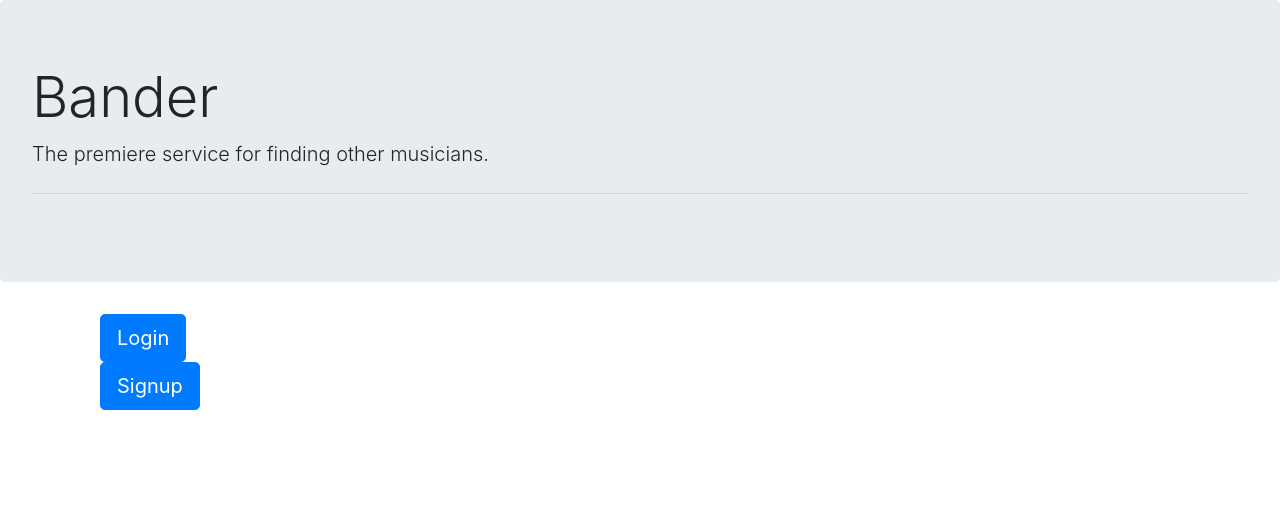
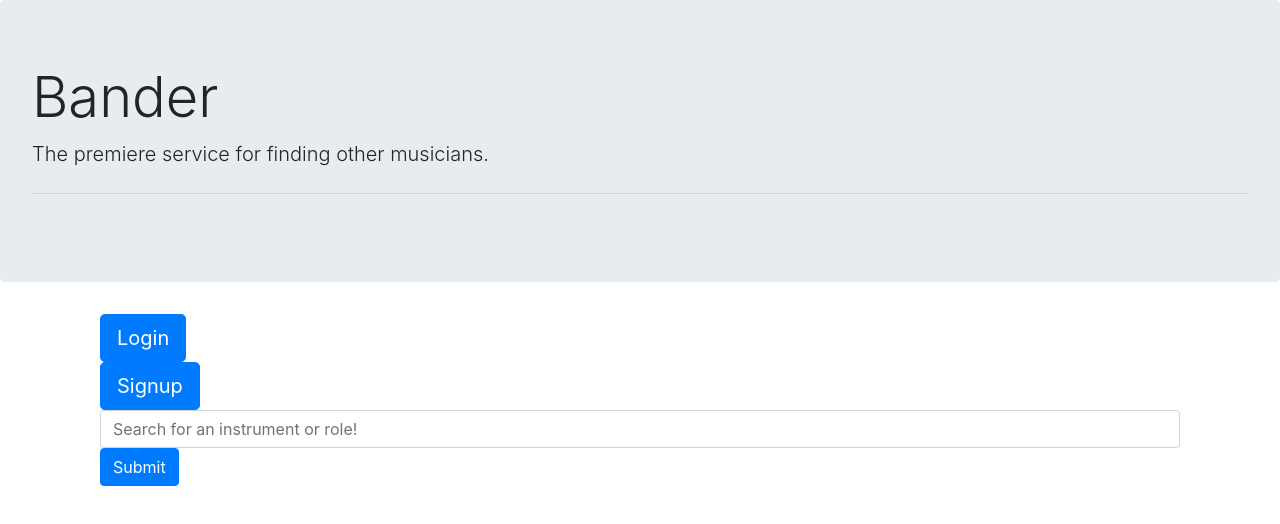
Before and after one commit to csalhab/bander, a React (Create React App) app in the folder client/: page / in a window 1280 px wide. Shown: the top 524 px of the page. Built offline with nearby package versions, Linux system fonts and the light colour scheme.

Commit message:
made mockups of the signup, login, added search bar, added a signup route.

```diff
--- a/client/src/pages/Home.js
+++ b/client/src/pages/Home.js
@@ -1,12 +1,16 @@
 import React from "react";
 import SignupButton from "../components/SignupButton";
 import LoginButton from "../components/LoginButton";
+import SearchBar from "../components/SearchBar";
+import SearchButton from "../components/SearchButton";
 
 const Home = () => {
   return (
     <div className="container">
       <LoginButton></LoginButton>
       <SignupButton></SignupButton>
+      <SearchBar></SearchBar>
+      <SearchButton></SearchButton>
     </div>
   );
 };
```
